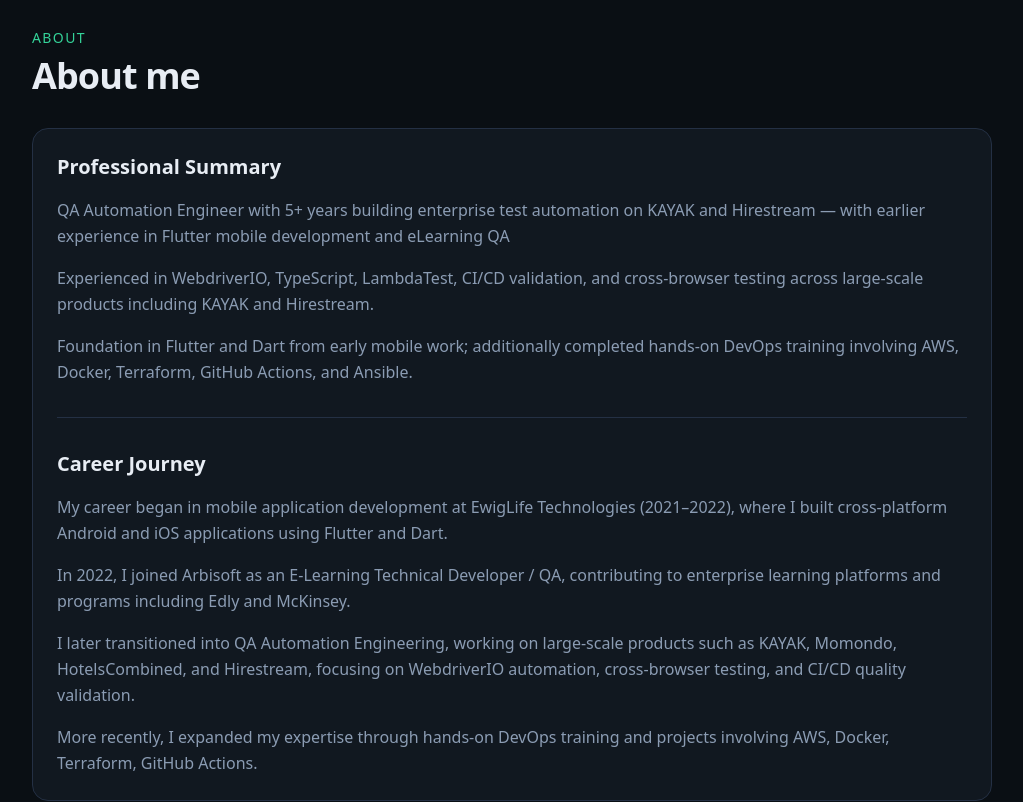
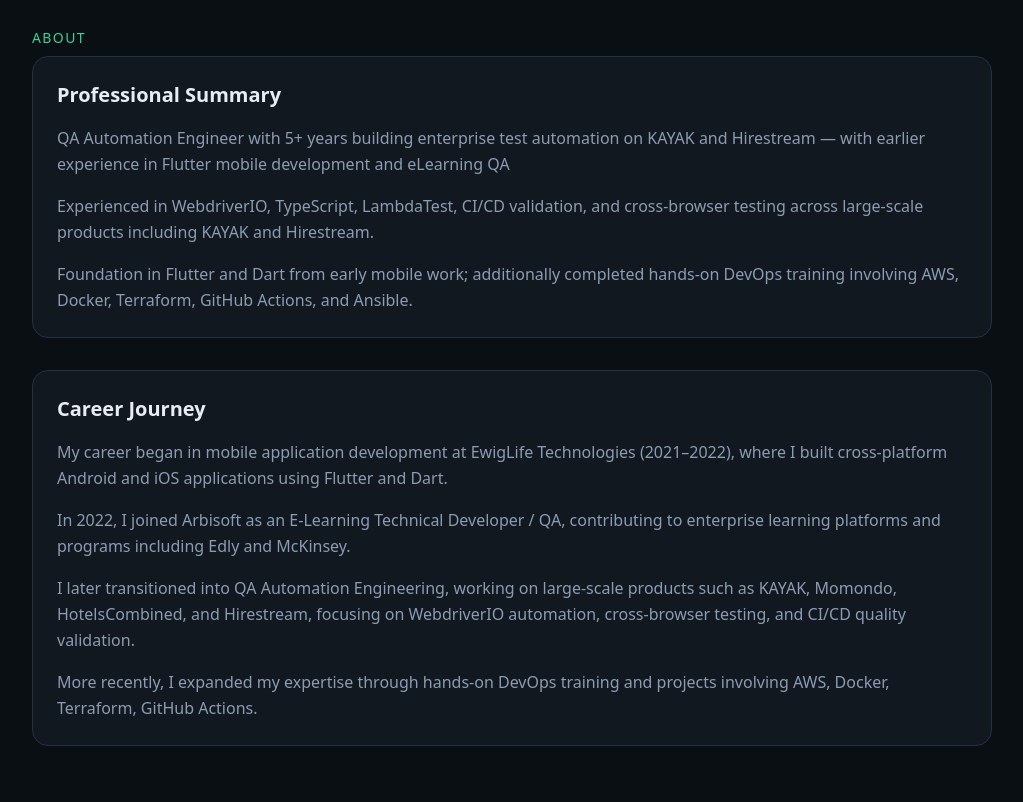
Before and after one commit to AghaAhmed512/agha-ahmed-portfolio, a Next.js app: page / in a window 1280 px wide. Shown: the part 880-1682 px from the top of the page, without its empty margins (128-1151 px from the left). Built offline with nearby package versions, Linux system fonts and the light colour scheme; no server answers.

Commit message:
updated about section

```diff
--- a/src/components/About.tsx
+++ b/src/components/About.tsx
@@ -4,11 +4,10 @@
   return (
     <section id="about" className="section-block">
       <div className="section-container">
-        <p className="section-heading">About</p>
-        <h2 className="section-title">About me</h2>
+        <p className="section-heading mb-6 sm:mb-8">About</p>
 
-        <div className="card space-y-8">
-          <div>
+        <div className="space-y-6 sm:space-y-8">
+          <div className="card">
             <h3 className="section-subtitle">Professional Summary</h3>
             <div className="space-y-4">
               {professionalSummary.map((paragraph) => (
@@ -19,7 +18,7 @@
             </div>
           </div>
 
-          <div className="border-t border-border pt-8">
+          <div className="card">
             <h3 className="section-subtitle">Career Journey</h3>
             <div className="space-y-4">
               {aboutMe.map((paragraph) => (
```
